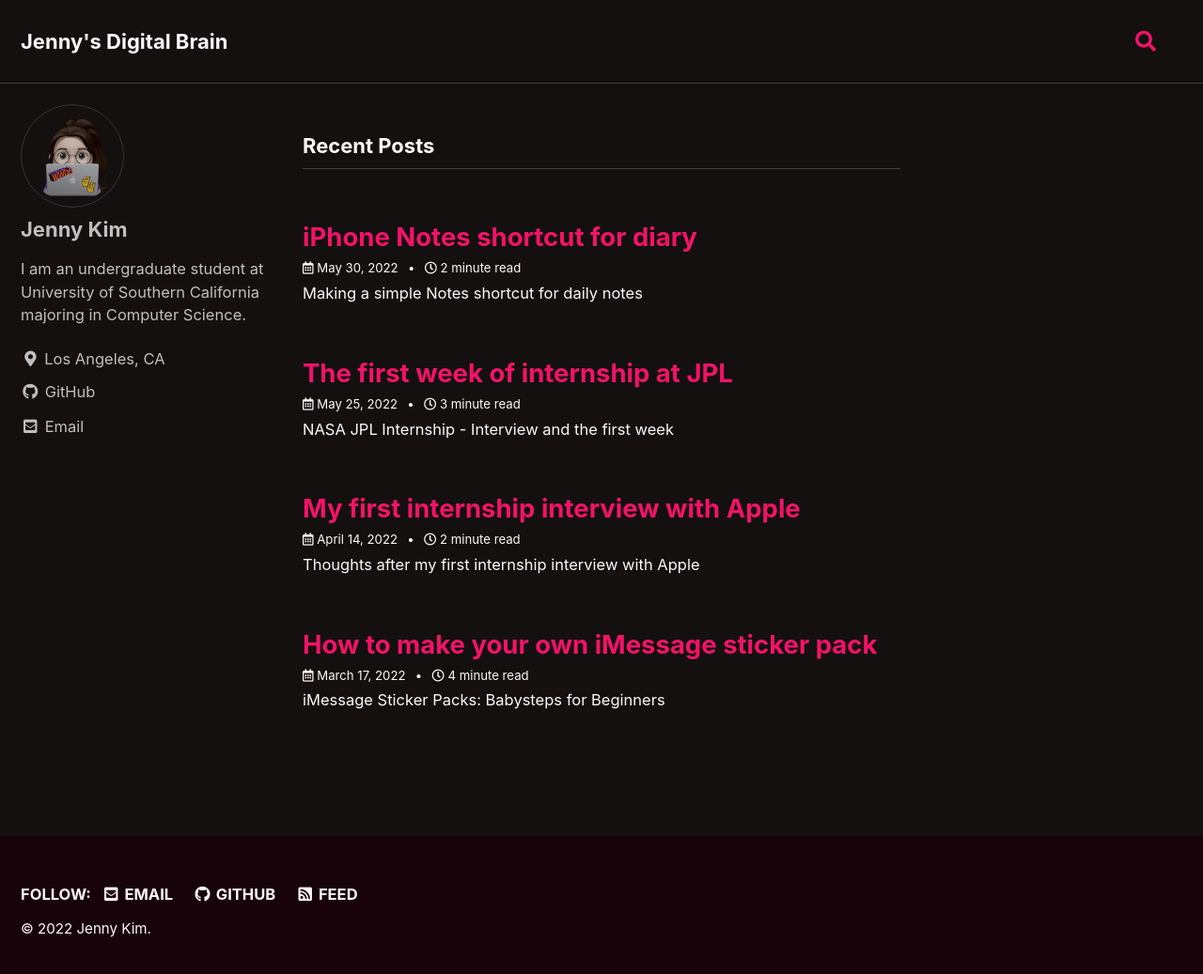
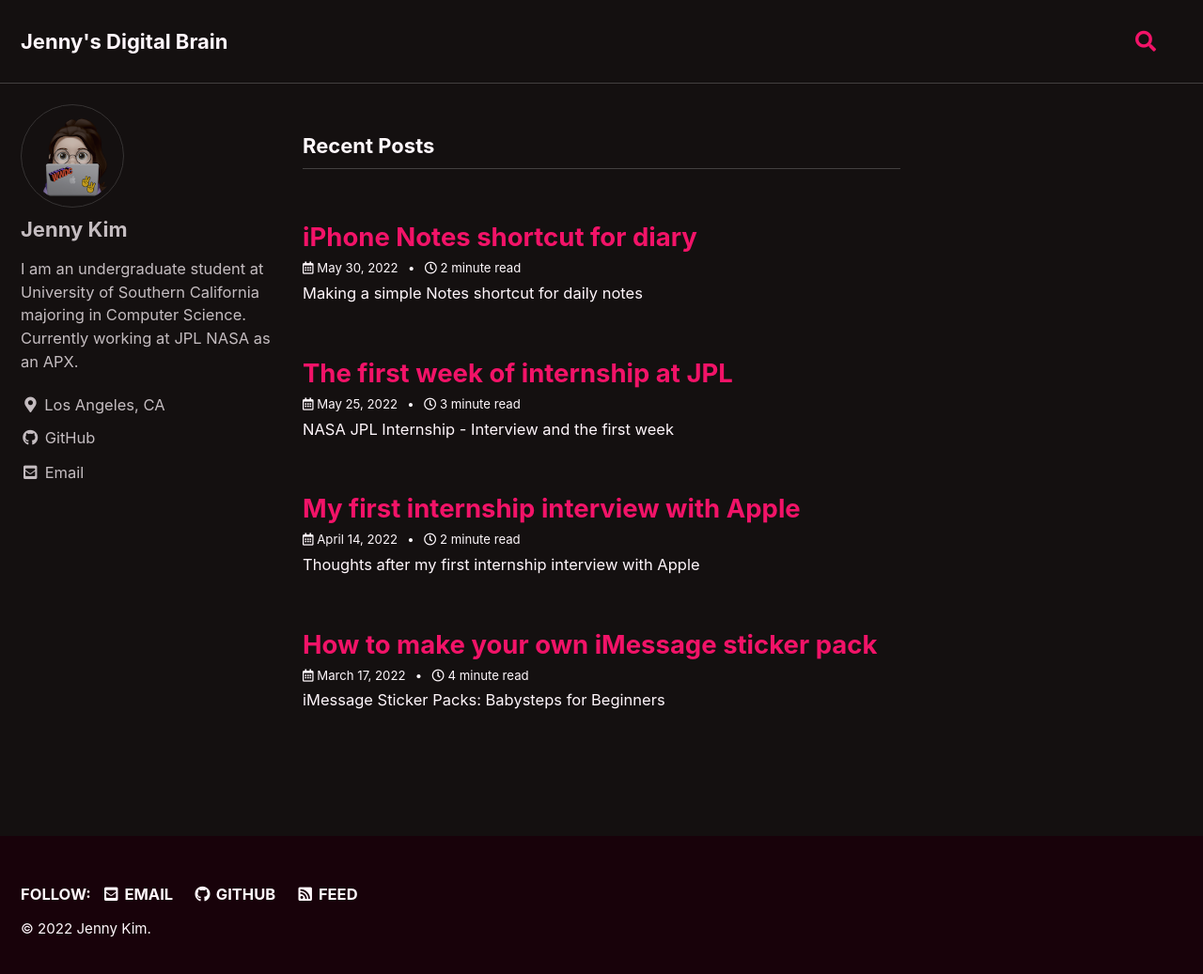
Before and after one commit to jenniverse/jennybrain.com, a Jekyll site: the page built from index.html, in a window 1280 px wide and 1044 px high. Shown: the top 1037 px of the window at 94% size. Built offline with Jekyll 4.4.1, drawn with Linux system fonts in a browser that asks for light colours; cached includes are drawn as plain includes; the list of posts is cut into pages by our own code; comment, search, counter and statistics services are not loaded; a style sheet for code colours, icons or effects is not loaded.

```diff
--- a/_config.yml
+++ b/_config.yml
@@ -109,7 +109,7 @@ author:
   name             : "Jenny Kim"
   avatar           : "/assets/images/me-avatar.png"
   bio              : >-
-    I am an undergraduate student at University of Southern California majoring in Computer Science.
+    I am an undergraduate student at University of Southern California majoring in Computer Science. Currently working at JPL NASA as an APX.
   location         : "Los Angeles, CA"
   email            : "jkim4020@usc.edu"
   links:
```
Also changed, not shown: .travis.yml.
